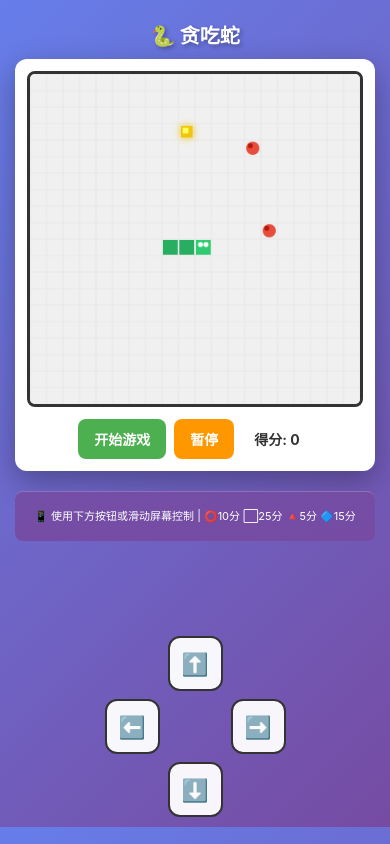
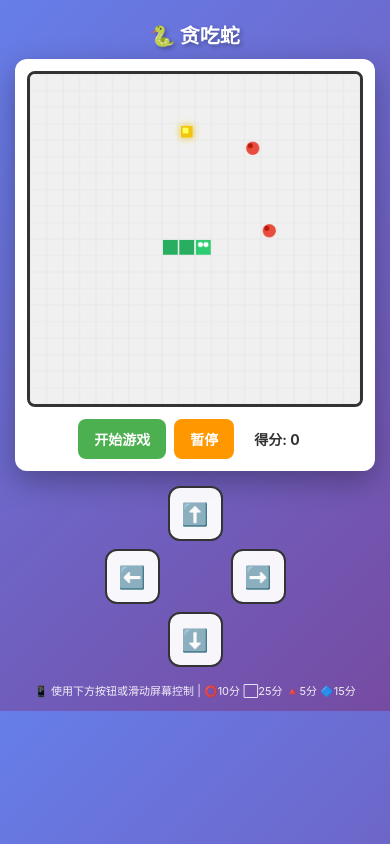
Before and after one commit to emilyhan163/snake-game, a plain HTML site: page index.html in a window 390 px wide. Drawn offline with Linux system fonts and the light colour scheme.

Commit message:
refactor: simplify instructions style and position
- Move instructions below mobile controls (direction buttons)
- Remove all background, border, shadow styling
- Simple white text only
- Cleaner and more minimal design

```diff
--- a/index.html
+++ b/index.html
@@ -174,18 +174,11 @@ button {
     display: block;
     color: white;
     text-align: center;
-    background: linear-gradient(to top, rgba(118, 75, 162, 0.95), rgba(118, 75, 162, 0.85));
-    backdrop-filter: blur(10px);
-    -webkit-backdrop-filter: blur(10px);
-    padding: 15px;
-    padding-bottom: calc(15px + env(safe-area-inset-bottom, 0px));
-    margin-top: 20px;
-    margin-bottom: 80px;
+    margin-top: 15px;
     font-size: 11px;
-    border-radius: 8px;
-    border-top: 1px solid rgba(255, 255, 255, 0.2);
     max-width: 360px;
     width: 100%;
+    opacity: 0.9;
 }
 
 .instructions p {
@@ -371,11 +364,6 @@ button {
         <button id="restartBtn">重新开始</button>
     </div>
 
-    <div class="instructions">
-        <p class="desktop-only">🎮 使用方向键 ↑ ↓ ← → 或 WASD 控制蛇的移动</p>
-        <p class="mobile-only">📱 使用下方按钮或滑动屏幕控制 | ⭕10分 ⬜25分 🔺5分 🔷15分</p>
-    </div>
-
     <!-- Mobile Controls -->
     <div class="mobile-controls" id="mobileControls">
         <div class="control-btn empty"></div>
@@ -387,6 +375,11 @@ button {
         <div class="control-btn empty"></div>
         <div class="control-btn" id="downBtn">⬇️</div>
         <div class="control-btn empty"></div>
+    </div>
+
+    <div class="instructions">
+        <p class="desktop-only">🎮 使用方向键 ↑ ↓ ← → 或 WASD 控制蛇的移动</p>
+        <p class="mobile-only">📱 使用下方按钮或滑动屏幕控制 | ⭕10分 ⬜25分 🔺5分 🔷15分</p>
     </div>
 
     <script>
```
